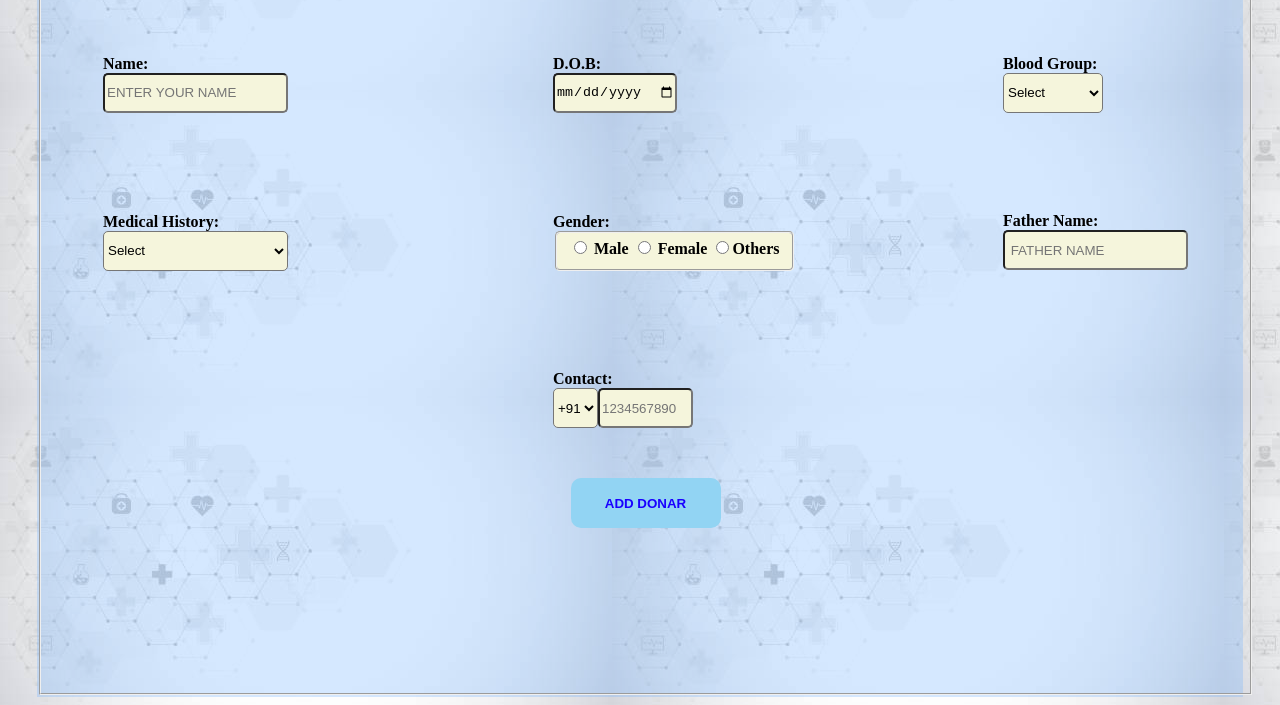
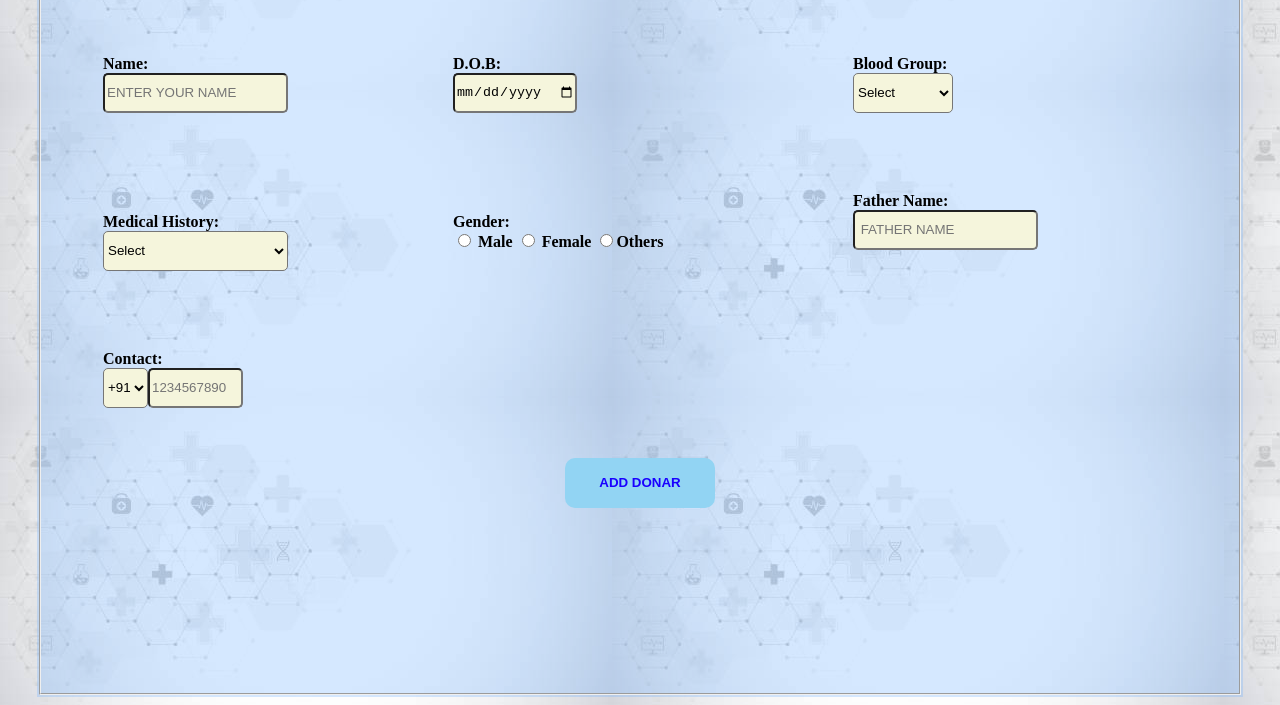
Before and after one commit to Kavinkishore6236/Donar-details, a plain HTML site: page index.html in a window 1280 px wide. Shown: the part 214-919 px from the top of the page. Drawn offline with Linux system fonts and the light colour scheme.

Commit message:
Add files via upload

```diff
--- a/index.html
+++ b/index.html
@@ -56,11 +56,11 @@
                 <div class="column5">
 
                     <label>Gender:</label><br>
-                    <fieldset id="av">
+
                     <label><input type="radio" name="gender" class="ab" value="male"> Male</label>
 <label><input type="radio" name="gender" class="ab" value="female"> Female</label>
 <label><input type="radio" name="gender">Others</label>
-</fieldset>
+
 
 
                 </div>
--- a/style.css
+++ b/style.css
@@ -26,7 +26,7 @@ height: 700;}form {
 }.column3{
  padding: 50px;
  margin-top: -158;color: rgb(0, 0, 0);
- margin-left:900px;font-weight: bold; }.c{ transition: transform 0.3sec ease;
+ margin-left:750px;font-weight: bold; }.c{ transition: transform 0.3sec ease;
     cursor: pointer;
 
 }
@@ -54,7 +54,7 @@ height: 700;}form {
 .column2{
  padding: 50px;
  margin-top: -158px;color: rgb(0, 0, 0);
- margin-left: 450px;font-weight: bold;
+ margin-left: 350px;font-weight: bold;
 
 
 }.column4{
@@ -69,7 +69,7 @@ height: 700;}form {
  padding: 50px;
  margin-top: -158px;
  color: rgb(0, 0, 0);
- margin-left: 450px;
+ margin-left: 350px;
  font-weight: bold;
 
 
@@ -78,7 +78,7 @@ height: 700;}form {
  width:
 
  color: rgb(0, 0, 0);
- margin-left: 450px;
+ /* margin-left: 450px; */
  font-weight: bold;
 
 
@@ -106,6 +106,8 @@ height: 700;}form {
 }
 .history:hover{
     transform: scale(1.1);
+    background-color: rgb(146, 212, 243) ;
+
 }
 
 .a,.b,.c,.an{
@@ -123,7 +125,7 @@ height: 700;}form {
 padding: 50px;
  margin-top: -159px;
  color: rgb(0, 0, 0);
- margin-left: 900px;
+ margin-left: 750px;
  font-weight: bold;
 
 }
```
